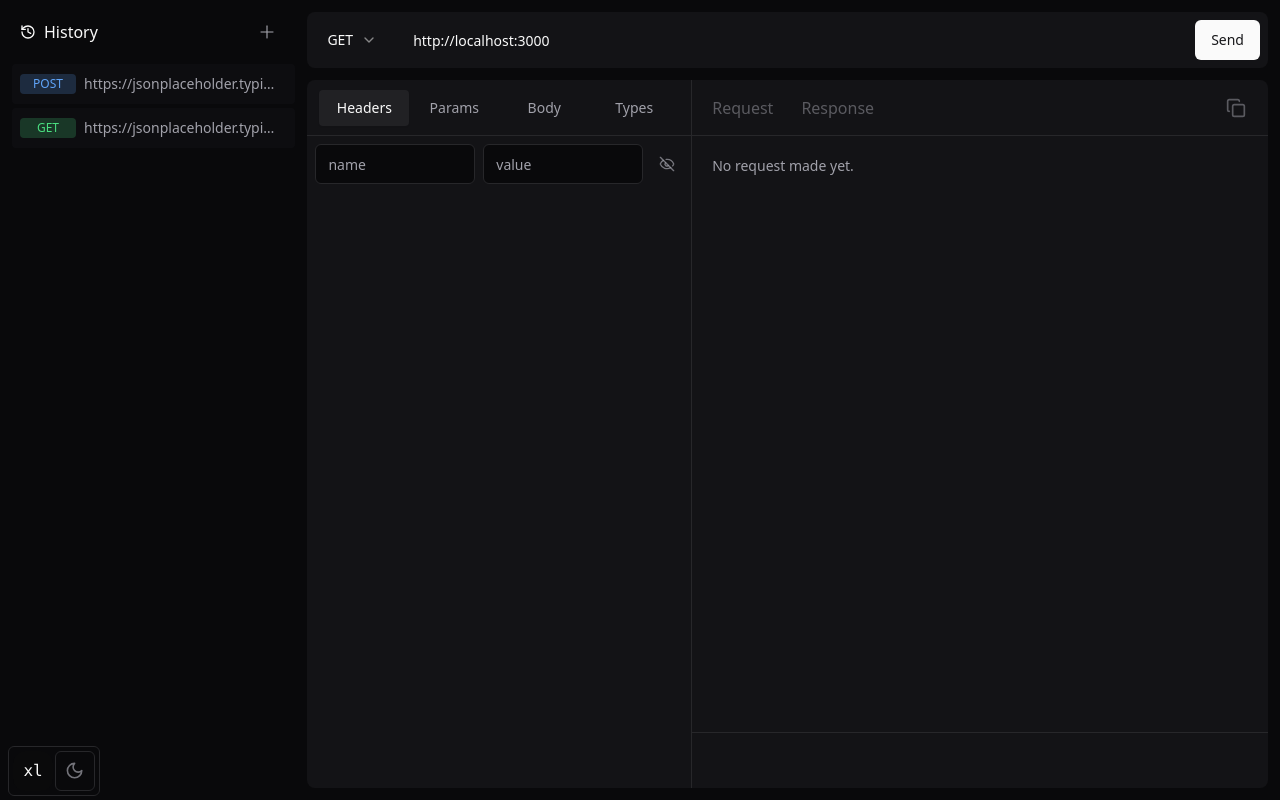
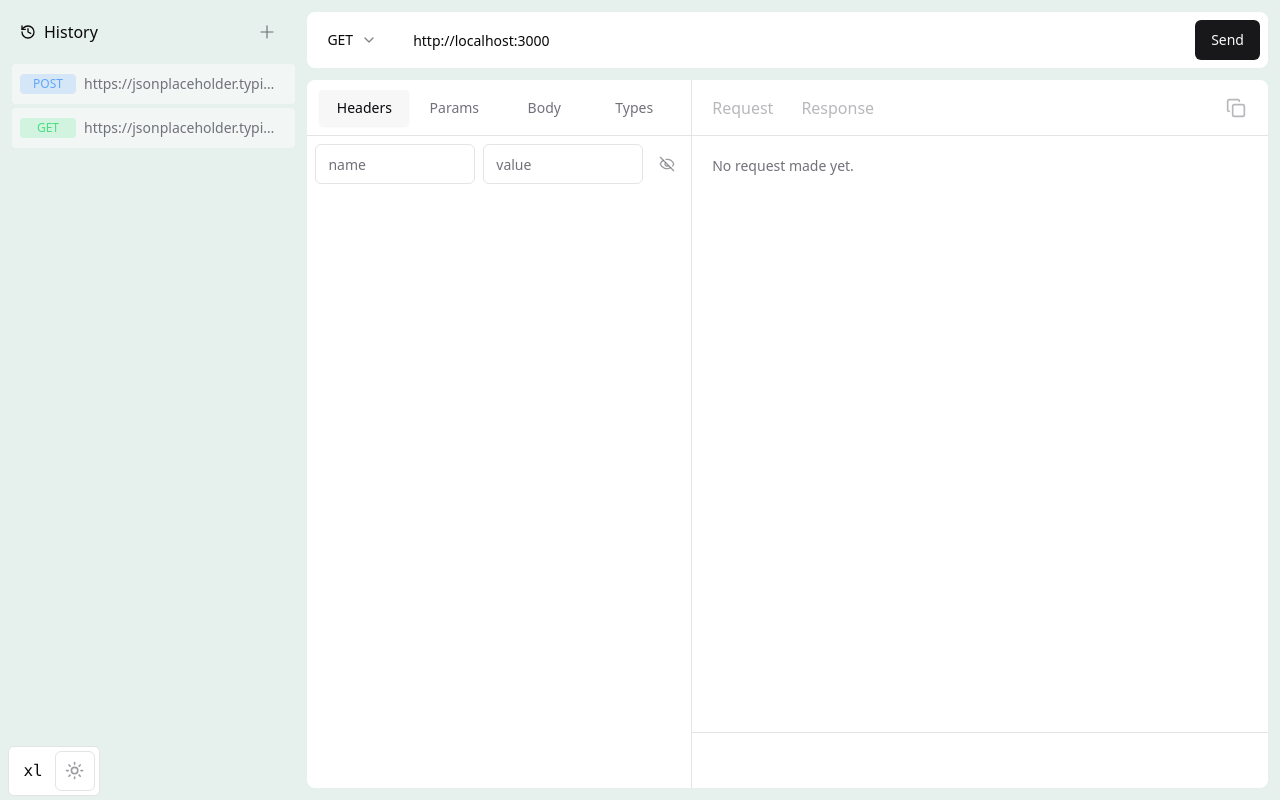
Before and after one commit to anjerodev/farfetchd, a React (Vite) app: page / in a window 1280 px wide. Built offline with nearby package versions, Linux system fonts and the light colour scheme.

Commit message:
fix: light theme improvements

```diff
--- a/src/App.tsx
+++ b/src/App.tsx
@@ -6,7 +6,7 @@ import { ThemeProvider } from '@/components/theme-provider'
 
 function App() {
   return (
-    <ThemeProvider defaultTheme="dark" storageKey="vite-ui-theme">
+    <ThemeProvider defaultTheme="system" storageKey="vite-ui-theme">
       <FetcherProvider>
         <div className="grid h-dvh grid-cols-[minmax(200px,_0.3fr)_minmax(500px,_1fr)] overflow-hidden">
           <Sidebar />
--- a/src/components/editor.tsx
+++ b/src/components/editor.tsx
@@ -11,29 +11,41 @@ import { cn } from '@/lib/utils'
 
 const defaultSettings: CreateThemeOptions['settings'] = {
   background: 'transparent',
-  foreground: '#787c99',
-  caret: '#c0caf5',
-  selection: '#474b6640',
-  selectionMatch: '#16161e',
+  foreground: 'hsl(var(--e-foreground))',
+  caret: 'hsl(var(--e-caret))',
+  selection: 'hsl(var(--e-selection)/0.3)',
+  selectionMatch: 'hsl(var(--e-selection-match))',
   gutterBackground: 'transparent',
-  gutterForeground: '#787c99',
+  gutterForeground: 'hsl(var(--e-gutter-foreground))',
   gutterBorder: 'transparent',
-  lineHighlight: '#474b6611',
+  lineHighlight: 'hsl(var(--e-selection)/0.2)',
   fontSize: '14px',
 }
 
 const style: CreateThemeOptions['styles'] = [
-  { tag: t.keyword, color: '#bb9af7' },
-  { tag: [t.name, t.deleted, t.character, t.macroName], color: '#c0caf5' },
-  { tag: [t.propertyName], color: '#7aa2f7' },
+  { tag: t.keyword, color: 'hsl(var(--e-keyword))' },
+  {
+    tag: [t.name, t.deleted, t.character, t.macroName],
+    color: 'hsl(var(--e-name))',
+  },
+  { tag: [t.propertyName], color: 'hsl(var(--e-property-name))' },
   {
     tag: [t.processingInstruction, t.string, t.inserted, t.special(t.string)],
-    color: '#9ece6a',
+    color: 'hsl(var(--e-string))',
   },
-  { tag: [t.function(t.variableName), t.labelName], color: '#7aa2f7' },
-  { tag: [t.color, t.constant(t.name), t.standard(t.name)], color: '#bb9af7' },
-  { tag: [t.definition(t.name), t.separator], color: '#c0caf5' },
-  { tag: [t.className], color: '#c0caf5' },
+  {
+    tag: [t.function(t.variableName), t.labelName],
+    color: 'hsl(var(--e-function))',
+  },
+  {
+    tag: [t.color, t.constant(t.name), t.standard(t.name)],
+    color: 'hsl(var(--e-constant))',
+  },
+  {
+    tag: [t.definition(t.name), t.separator],
+    color: 'hsl(var(--e-definition))',
+  },
+  { tag: [t.className], color: 'hsl(var(--e-class-name))' },
   {
     tag: [
       t.number,
@@ -44,22 +56,29 @@ const style: CreateThemeOptions['styles'] = [
       t.namespace,
       t.bracket,
     ],
-    color: '#ff9e64',
+    color: 'hsl(var(--e-number))',
   },
-  { tag: [t.typeName], color: '#0db9d7' },
-  { tag: [t.operator, t.operatorKeyword], color: '#bb9af7' },
-  { tag: [t.url, t.escape, t.regexp, t.link], color: '#b4f9f8' },
-  { tag: [t.meta, t.comment], color: '#444b6a' },
+  { tag: [t.typeName], color: 'hsl(var(--e-type-name))' },
+  { tag: [t.operator, t.operatorKeyword], color: 'hsl(var(--e-operator))' },
+  { tag: [t.url, t.escape, t.regexp, t.link], color: 'hsl(var(--e-url))' },
+  { tag: [t.meta, t.comment], color: 'hsl(var(--e-comment))' },
   { tag: t.strong, fontWeight: 'bold' },
   { tag: t.emphasis, fontStyle: 'italic' },
   { tag: t.link, textDecoration: 'underline' },
-  { tag: t.heading, fontWeight: 'bold', color: '#89ddff' },
-  { tag: [t.atom, t.bool, t.special(t.variableName)], color: '#c0caf5' },
-  { tag: t.invalid, color: '#ff5370' },
+  { tag: t.heading, fontWeight: 'bold', color: 'hsl(var(--e-heading))' },
+  {
+    tag: [t.atom, t.bool, t.special(t.variableName)],
+    color: 'hsl(var(--e-atom))',
+  },
+  { tag: t.invalid, color: 'hsl(var(--e-invalid))' },
   { tag: t.strikethrough, textDecoration: 'line-through' },
   {
     tag: [t.bracket],
-    color: '#b4f9f8',
+    color: 'hsl(var(--e-bracket))',
+  },
+  {
+    tag: [t.squareBracket],
+    color: 'hsl(var(--e-number))',
   },
 ]
 
--- a/src/components/request-tabs/headers-form.tsx
+++ b/src/components/request-tabs/headers-form.tsx
@@ -62,7 +62,7 @@ export const HeadersForm = () => {
                   <Input
                     placeholder="name"
                     onChange={(e) => handleChange(e, index, 'key', onChange)}
-                    className={cn('w-full text-[#7aa2f7]')}
+                    className={cn('w-full text-[hsl(var(--e-property-name))]')}
                     {...field}
                   />
                 </FormControl>
@@ -86,7 +86,12 @@ export const HeadersForm = () => {
                     {...field}
                   />
                 </FormControl>
-                <div className="absolute inset-y-1 right-1 flex w-0 items-center justify-end bg-background transition-[width] group-hover:w-8">
+                <div
+                  className={cn(
+                    'absolute inset-y-1 right-1 hidden w-0 items-center justify-end bg-card transition-[width]',
+                    index !== fields.length - 1 && 'flex group-hover:w-8'
+                  )}
+                >
                   {index !== fields.length - 1 && (
                     <Button
                       type="button"
--- a/src/components/request-tabs/params-form.tsx
+++ b/src/components/request-tabs/params-form.tsx
@@ -57,7 +57,7 @@ export const ParamsForm = () => {
                   <Input
                     placeholder="name"
                     onChange={(e) => handleChange(e, index, 'key', onChange)}
-                    className={cn('w-full text-[#ff9e64]')}
+                    className={cn('w-full text-[hsl(var(--e-constant))]')}
                     {...field}
                   />
                 </FormControl>
@@ -76,7 +76,12 @@ export const ParamsForm = () => {
                     {...field}
                   />
                 </FormControl>
-                <div className="absolute inset-y-1 right-1 flex w-0 items-center justify-end bg-background transition-[width] group-hover:w-8">
+                <div
+                  className={cn(
+                    'absolute inset-y-1 right-1 hidden w-0 items-center justify-end bg-card transition-[width]',
+                    index !== fields.length - 1 && 'flex group-hover:w-8'
+                  )}
+                >
                   {index !== fields.length - 1 && (
                     <Button
                       type="button"
--- a/src/components/theme-provider.tsx
+++ b/src/components/theme-provider.tsx
@@ -30,6 +30,11 @@ export function ThemeProvider({
   const [theme, setTheme] = useState<Theme>(
     () => (localStorage.getItem(storageKey) as Theme) || defaultTheme
   )
+  const [isMounted, setIsMounted] = useState(false)
+
+  useEffect(() => {
+    setIsMounted(true)
+  }, [])
 
   useEffect(() => {
     const root = window.document.documentElement
@@ -57,6 +62,9 @@ export function ThemeProvider({
     },
   }
 
+  // To avoid flash in buttons due to colors transitions
+  if (!isMounted) return null
+
   return (
     <ThemeProviderContext.Provider {...props} value={value}>
       {children}
--- a/src/components/ui/button.tsx
+++ b/src/components/ui/button.tsx
@@ -13,7 +13,7 @@ const buttonVariants = cva(
         destructive:
           'bg-destructive text-destructive-foreground hover:bg-destructive/90',
         outline:
-          'border text-muted-foreground/70 border-input bg-background hover:bg-accent hover:text-foreground',
+          'border text-muted-foreground/70 border-input bg-card hover:bg-accent hover:text-foreground',
         secondary:
           'bg-secondary text-secondary-foreground hover:bg-secondary/80',
         ghost: 'text-muted-foreground/70 hover:bg-accent hover:text-foreground',
--- a/src/components/ui/input.tsx
+++ b/src/components/ui/input.tsx
@@ -1,6 +1,6 @@
-import * as React from "react"
+import * as React from 'react'
 
-import { cn } from "@/lib/utils"
+import { cn } from '@/lib/utils'
 
 export interface InputProps
   extends React.InputHTMLAttributes<HTMLInputElement> {}
@@ -11,7 +11,7 @@ const Input = React.forwardRef<HTMLInputElement, InputProps>(
       <input
         type={type}
         className={cn(
-          "flex h-10 w-full rounded-md border border-input bg-background px-3 py-2 text-sm ring-offset-background file:border-0 file:bg-transparent file:text-sm file:font-medium placeholder:text-muted-foreground focus-visible:outline-none focus-visible:ring-2 focus-visible:ring-ring focus-visible:ring-offset-2 disabled:cursor-not-allowed disabled:opacity-50",
+          'flex h-10 w-full rounded-md border border-input bg-card px-3 py-2 text-sm outline-none ring-0 transition-[box-shadow,border-color] file:border-0 file:bg-transparent file:text-sm file:font-medium placeholder:text-muted-foreground focus-visible:ring-2 focus-visible:ring-ring/80 disabled:cursor-not-allowed disabled:opacity-50',
           className
         )}
         ref={ref}
@@ -20,6 +20,6 @@ const Input = React.forwardRef<HTMLInputElement, InputProps>(
     )
   }
 )
-Input.displayName = "Input"
+Input.displayName = 'Input'
 
 export { Input }
--- a/src/index.css
+++ b/src/index.css
@@ -4,7 +4,7 @@
 
 @layer base {
   :root {
-    --background: 0 0% 100%;
+    --background: 163 25% 92%;
     --foreground: 240 10% 3.9%;
     --card: 0 0% 100%;
     --card-foreground: 240 10% 3.9%;
@@ -24,12 +24,31 @@
     --input: 240 5.9% 90%;
     --ring: 240 10% 3.9%;
     --radius: 0.5rem;
-    --chart-1: 12 76% 61%;
-    --chart-2: 173 58% 39%;
-    --chart-3: 197 37% 24%;
-    --chart-4: 43 74% 66%;
-    --chart-5: 27 87% 67%;
     --scrollbar: 60 2% 70%;
+
+    /* Editor colors */
+    --e-foreground: 233 14% 54%;
+    --e-caret: 228 19% 56%;
+    --e-selection: 228 19% 80%;
+    --e-selection-match: 228 19% 80%;
+    --e-gutter-foreground: 233 14% 54%;
+    --e-keyword: 261 85% 35%; /* #7a5da8 */
+    --e-name: 229 73% 30%; /* #464c64 */
+    --e-property-name: 221 82% 45%; /* #315ea4 */
+    --e-string: 92 32% 32%; /* #506b38 */
+    --e-function: 221 82% 45%; /* #315ea4 */
+    --e-constant: 261 85% 35%; /* #7a5da8 */
+    --e-definition: 229 73% 30%; /* #464c64 */
+    --e-class-name: 229 73% 30%; /* #464c64 */
+    --e-number: 22 100% 45%; /* #d9823a */
+    --e-type-name: 188 92% 30%; /* #096980 */
+    --e-operator: 261 85% 35%; /* #7a5da8 */
+    --e-url: 180 86% 35%; /* #2a9fa0 */
+    --e-comment: 226 23% 20%; /* #1b1e2d */
+    --e-heading: 197 100% 35%; /* #2a9fd6 */
+    --e-atom: 229 73% 30%; /* #464c64 */
+    --e-invalid: 348 86% 45%; /* #cc434d */
+    --e-bracket: 180 86% 35%; /* #2a9fa0 */
   }
 
   .dark {
@@ -52,12 +71,31 @@
     --border: 240 3.7% 15.9%;
     --input: 240 3.7% 15.9%;
     --ring: 240 4.9% 83.9%;
-    --chart-1: 220 70% 50%;
-    --chart-2: 160 60% 45%;
-    --chart-3: 30 80% 55%;
-    --chart-4: 280 65% 60%;
-    --chart-5: 340 75% 55%;
     --scrollbar: 0 0% 49%;
+
+    /* Editor colors */
+    --e-foreground: 233 14% 54%;
+    --e-caret: 229 73% 86%;
+    --e-selection: 232 18% 34%;
+    --e-selection-match: 240 15% 10%;
+    --e-gutter-foreground: 233 14% 54%;
+    --e-keyword: 261 85% 79%; /* #bb9af7 */
+    --e-name: 229 73% 86%; /* #c0caf5 */
+    --e-property-name: 221 82% 74%; /* #7aa2f7 */
+    --e-string: 89 60% 67%; /* #9ece6a */
+    --e-function: 221 82% 74%; /* #7aa2f7 */
+    --e-constant: 261 85% 79%; /* #bb9af7 */
+    --e-definition: 229 73% 86%; /* #c0caf5 */
+    --e-class-name: 229 73% 86%; /* #c0caf5 */
+    --e-number: 22 100% 68%; /* #ff9e64 */
+    --e-type-name: 188 92% 44%; /* #0db9d7 */
+    --e-operator: 261 85% 79%; /* #bb9af7 */
+    --e-url: 180 86% 85%; /* #b4f9f8 */
+    --e-comment: 226 23% 34%; /* #444b6a */
+    --e-heading: 197 100% 74%; /* #89ddff */
+    --e-atom: 229 73% 86%; /* #c0caf5 */
+    --e-invalid: 348 86% 64%; /* #ff5370 */
+    --e-bracket: 180 86% 85%; /* #b4f9f8 */
   }
 
   * {
@@ -85,8 +123,4 @@
   body {
     @apply bg-background text-foreground;
   }
-
-  .cm-content ::selection {
-    background: red;
-  }
 }
```
Also changed, not shown: src/components/request-panel.tsx (+4 -4 lines).
